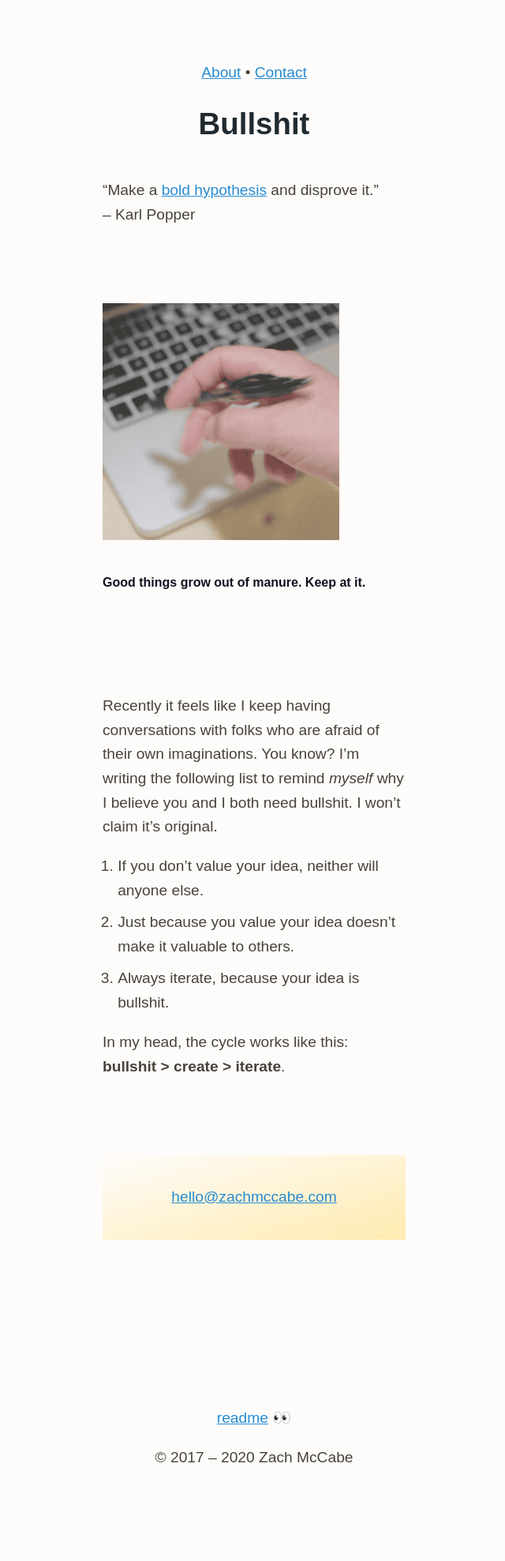
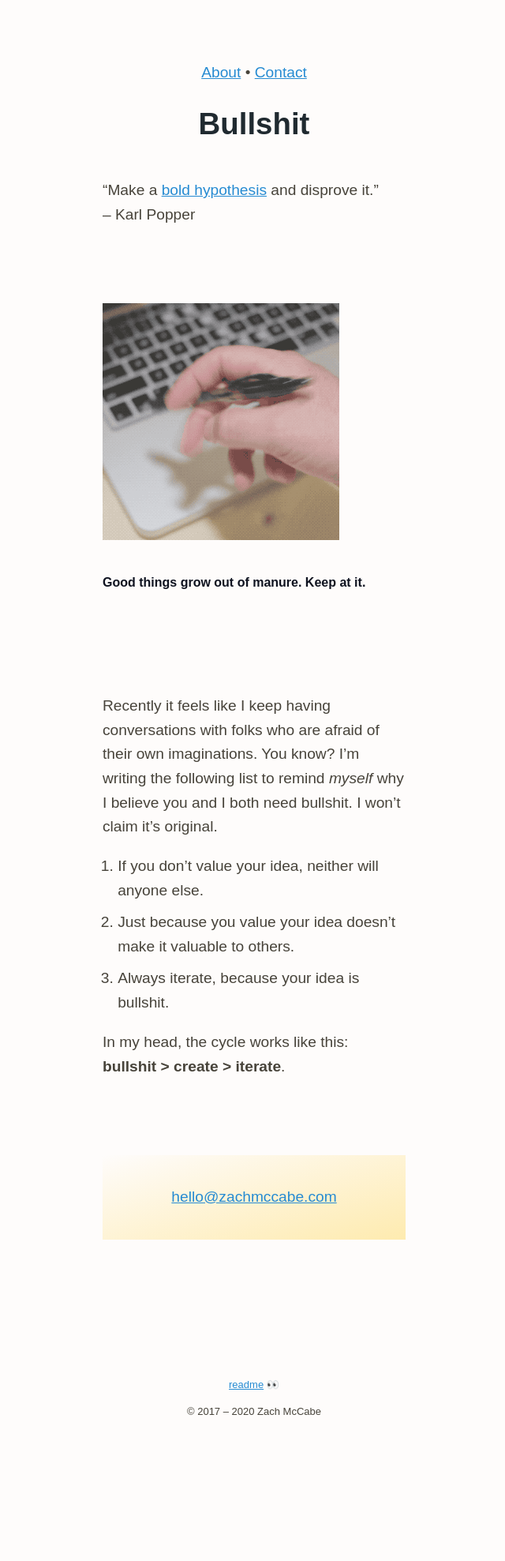
Before and after one commit to zachmccabe/zachmccabe.github.io, a Jekyll site: the page built from bullshit.md, in a window 1280 px wide. Shown: the whole page at 79% size, without its empty margins (318-958 px from the left). Built offline with Jekyll 4.4.1, drawn with Linux system fonts in a browser that asks for light colours; after the commit the page ends 1908 px from its top, so only the background shows below that.

Commit message:
Update footer.html

```diff
--- a/_includes/footer.html
+++ b/_includes/footer.html
@@ -1,5 +1,5 @@
 {% include to_top.html %}
-<div style="padding-top:5em">
+<div style="padding-top:5em;font-size:small;">
 <p>{% if page.url == '/ntk.html' %}👾👾👾{% else %}<a href="https://www.zachmccabe.com/ntk.html">readme</a> 👀{% endif %}</p>
 <p>&copy; 2017 – 2020 Zach McCabe</p>
 </div>
```
